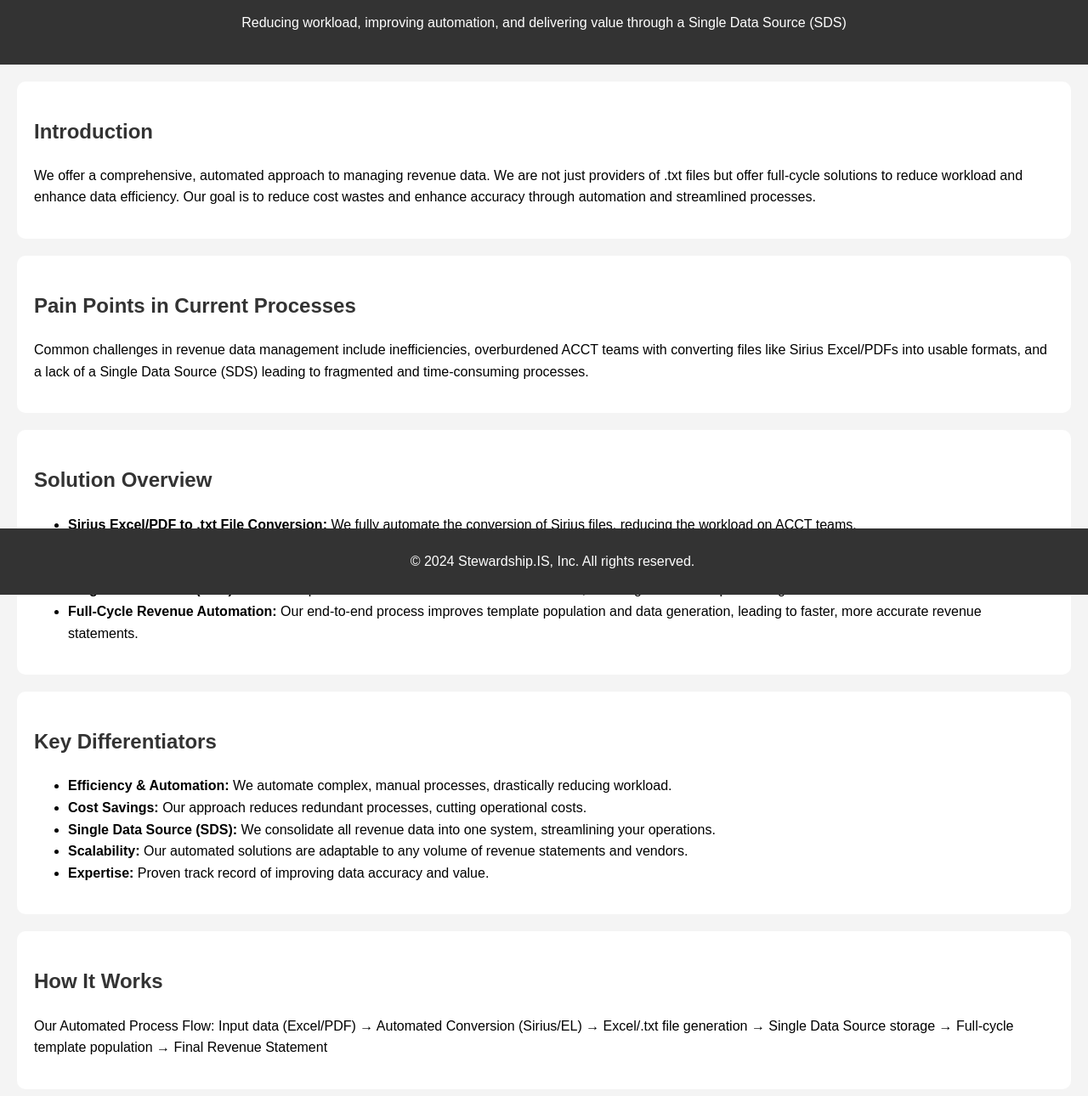
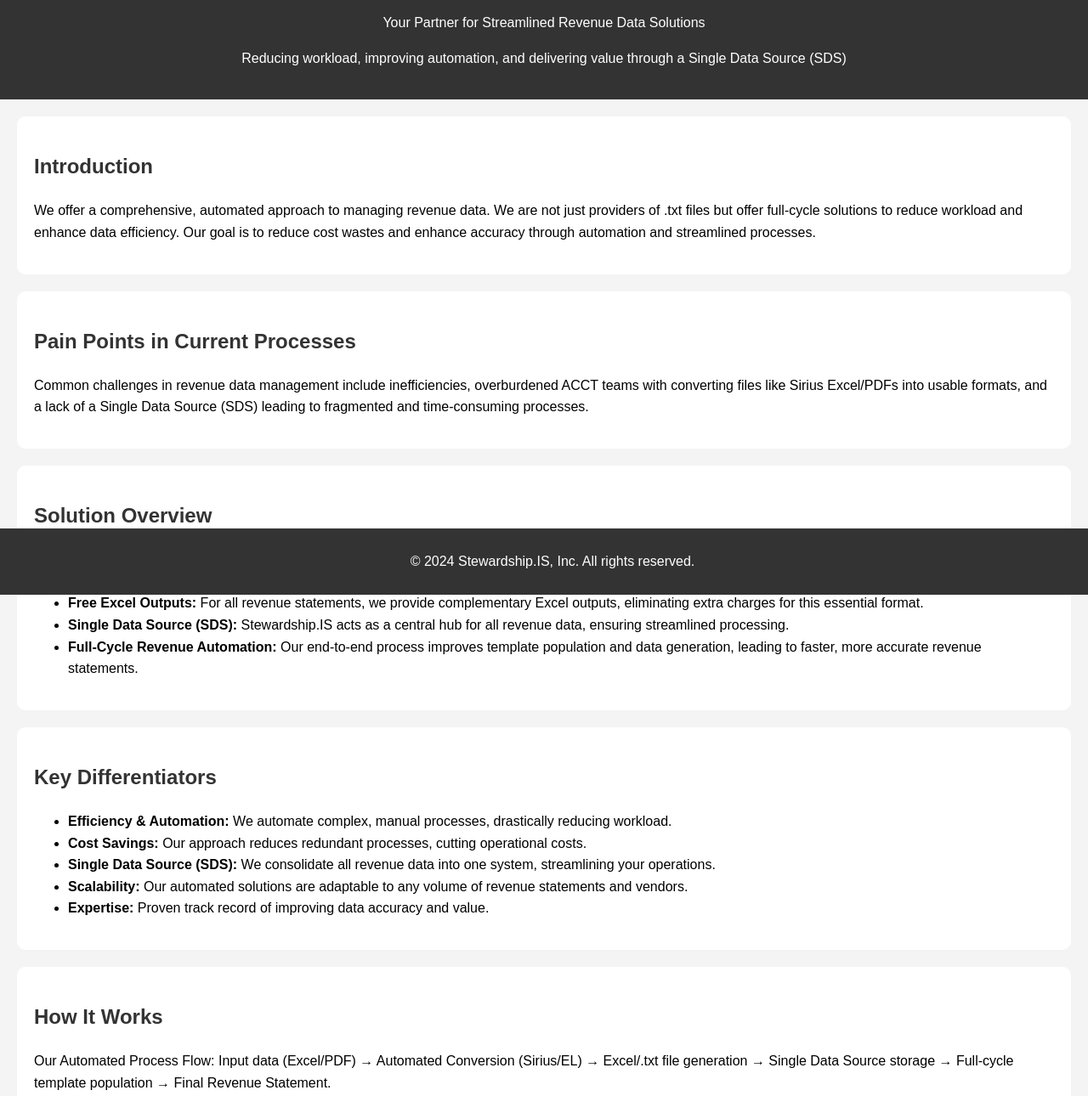
Before and after one commit to jcnewport/Proposal_MRP, a plain HTML site: page index.html in a window 1280 px wide. Shown: the part 100-1390 px from the top of the page at 85% size. Drawn offline with Linux system fonts and the light colour scheme.

Commit message:
Update index.html
2

```diff
--- a/index.html
+++ b/index.html
@@ -5,27 +5,31 @@
     <meta name="viewport" content="width=device-width, initial-scale=1.0">
     <title>Stewardship.IS Presentation</title>
     <link rel="stylesheet" href="styles.css">
+    <link href="https://fonts.googleapis.com/css2?family=Roboto:wght@400;700&display=swap" rel="stylesheet">
 </head>
 <body>
     <header>
-        <h1>Stewardship.IS, Inc. – Your Partner for Streamlined Revenue Data Solutions</h1>
-        <p>Reducing workload, improving automation, and delivering value through a Single Data Source (SDS)</p>
+        <div class="header-content">
+            <h1>Stewardship.IS, Inc.</h1>
+            <p>Your Partner for Streamlined Revenue Data Solutions</p>
+            <p class="sub-header">Reducing workload, improving automation, and delivering value through a Single Data Source (SDS)</p>
+        </div>
     </header>
 
     <!-- Slide 2: Introduction -->
-    <section>
+    <section class="content-section">
         <h2>Introduction</h2>
         <p>We offer a comprehensive, automated approach to managing revenue data. We are not just providers of .txt files but offer full-cycle solutions to reduce workload and enhance data efficiency. Our goal is to reduce cost wastes and enhance accuracy through automation and streamlined processes.</p>
     </section>
 
     <!-- Slide 3: Pain Points -->
-    <section>
+    <section class="content-section">
         <h2>Pain Points in Current Processes</h2>
         <p>Common challenges in revenue data management include inefficiencies, overburdened ACCT teams with converting files like Sirius Excel/PDFs into usable formats, and a lack of a Single Data Source (SDS) leading to fragmented and time-consuming processes.</p>
     </section>
 
     <!-- Slide 4: Solution Overview -->
-    <section>
+    <section class="content-section">
         <h2>Solution Overview</h2>
         <ul>
             <li><strong>Sirius Excel/PDF to .txt File Conversion:</strong> We fully automate the conversion of Sirius files, reducing the workload on ACCT teams.</li>
@@ -37,7 +41,7 @@
     </section>
 
     <!-- Slide 5: Key Differentiators -->
-    <section>
+    <section class="content-section">
         <h2>Key Differentiators</h2>
         <ul>
             <li><strong>Efficiency & Automation:</strong> We automate complex, manual processes, drastically reducing workload.</li>
@@ -49,13 +53,13 @@
     </section>
 
     <!-- Slide 6: How It Works -->
-    <section>
+    <section class="content-section">
         <h2>How It Works</h2>
-        <p>Our Automated Process Flow: Input data (Excel/PDF) → Automated Conversion (Sirius/EL) → Excel/.txt file generation → Single Data Source storage → Full-cycle template population → Final Revenue Statement</p>
+        <p>Our Automated Process Flow: Input data (Excel/PDF) → Automated Conversion (Sirius/EL) → Excel/.txt file generation → Single Data Source storage → Full-cycle template population → Final Revenue Statement.</p>
     </section>
 
     <!-- Slide 7: Benefits -->
-    <section>
+    <section class="content-section">
         <h2>Benefits</h2>
         <ul>
             <li><strong>Time Savings:</strong> Automated processes free up your ACCT team for higher-value tasks.</li>
@@ -67,7 +71,7 @@
     </section>
 
     <!-- Slide 8: Conclusion -->
-    <section>
+    <section class="content-section">
         <h2>Conclusion & Next Steps</h2>
         <p>Ready to Transform Your Revenue Data Management? Partner with Stewardship.IS, Inc. to automate, streamline, and enhance your revenue data processes. We provide better value through process automation, Single Data Source, and eliminating inefficiencies of the past.</p>
         <p>Contact us to set up a personalized consultation or demo of our system.</p>
```
